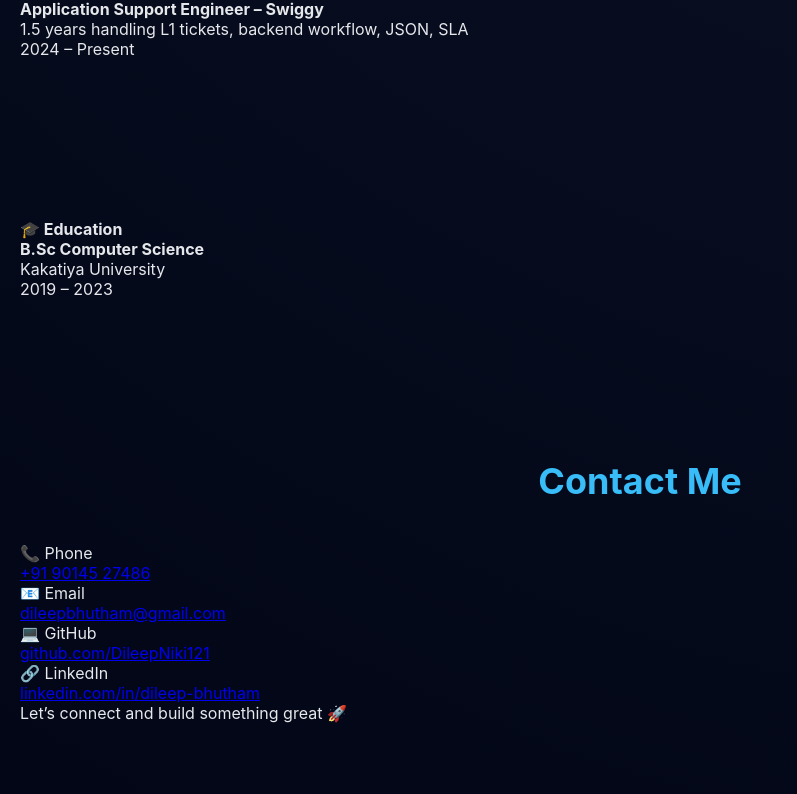
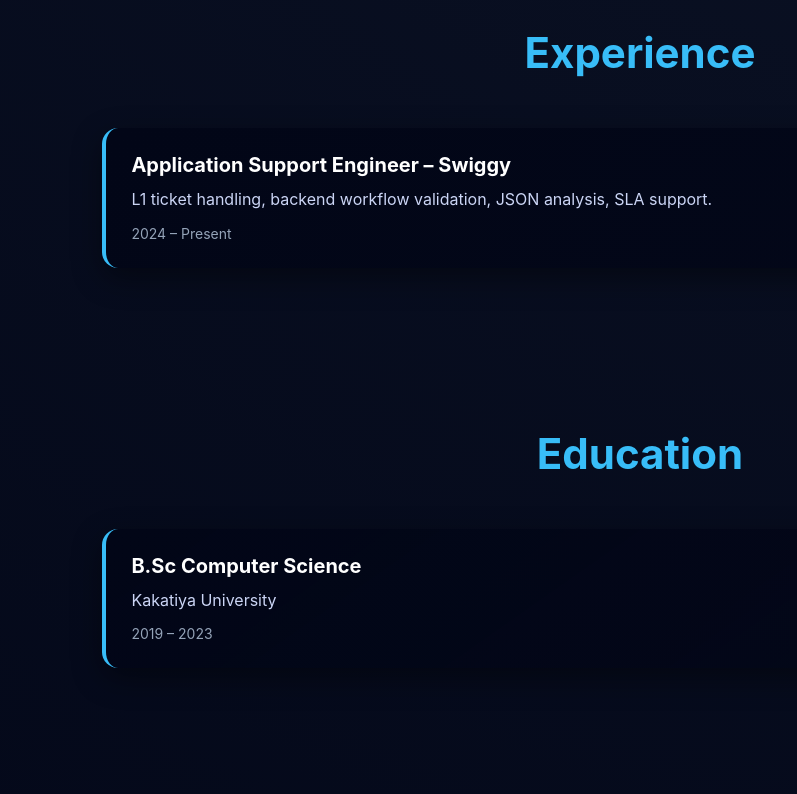
Before and after one commit to DileepNiki121/DileepNiki-PortFolio-Page, a React (Vite) app: page / in a window 1280 px wide. Shown: the part 1286-2080 px from the top of the page, without its empty margins (0-797 px from the left). Built offline with nearby package versions, Linux system fonts and the light colour scheme.

Commit message:
Refactor code structure for improved readability and maintainability

```diff
--- a/src/components/Contact.jsx
+++ b/src/components/Contact.jsx
@@ -1,26 +1,25 @@
 function Contact() {
   return (
-    <section id="contact" className="section contact-section">
-      <h2 className="section-title">Contact Me</h2>
+    <section id="contact" className="section">
+      <h2 className="section-heading">Contact Me</h2>
 
-      <div className="contact-card">
+      <div className="cards-grid">
 
-        <p className="contact-item">
-          📞 <span>Phone</span><br />
-          <a href="tel:9014527486">
-            +91 90145 27486
-          </a>
+        <div className="project-card contact-card">
+          <p>
+            📞 <strong>Phone</strong><br />
+            <a href="tel:9014527486">+91 90145 27486</a>
           </p>
 
-        <p className="contact-item">
-          📧 <span>Email</span><br />
+          <p>
+            📧 <strong>Email</strong><br />
             <a href="mailto:dileepbhutham@gmail.com">
               dileepbhutham@gmail.com
             </a>
           </p>
 
-        <p className="contact-item">
-          💻 <span>GitHub</span><br />
+          <p>
+            💻 <strong>GitHub</strong><br />
             <a
               href="https://github.com/DileepNiki121"
               target="_blank"
@@ -30,10 +29,10 @@ function Contact() {
             </a>
           </p>
 
-        <p className="contact-item">
-          🔗 <span>LinkedIn</span><br />
+          <p>
+            🔗 <strong>LinkedIn</strong><br />
             <a
-            href="https://www.linkedin.com/in/dileep-bhutham-067352296/"
+              href="https://linkedin.com/in/dileep-bhutham"
               target="_blank"
               rel="noreferrer"
             >
@@ -41,11 +40,12 @@ function Contact() {
             </a>
           </p>
 
-      </div>
-
           <p className="contact-footer">
             Let’s connect and build something great 🚀
           </p>
+        </div>
+
+      </div>
     </section>
   );
 }
--- a/src/components/Education.jsx
+++ b/src/components/Education.jsx
@@ -1,10 +1,17 @@
 function Education() {
   return (
-    <section id="education" className="section card">
-      <h4>🎓 Education</h4>
-      <p><b>B.Sc Computer Science</b></p>
-      <p>Kakatiya University</p>
-      <span className="year">2019 – 2023</span>
+    <section id="education" className="section">
+      <h2 className="section-heading">Education</h2>
+
+      <div className="cards-grid">
+
+        <div className="project-card">
+          <h3>B.Sc Computer Science</h3>
+          <p>Kakatiya University</p>
+          <span className="card-year">2019 – 2023</span>
+        </div>
+
+      </div>
     </section>
   );
 }
--- a/src/components/Experience.jsx
+++ b/src/components/Experience.jsx
@@ -1,11 +1,20 @@
 function Experience() {
   return (
-    <section id="experience" className="section card">
-      <h4>💼 Experience</h4>
-      <p><b>Application Support Engineer – Swiggy</b></p>
-      <p>1.5 years handling L1 tickets, backend workflow, JSON, SLA</p>
+    <section id="experience" className="section">
+      <h2 className="section-heading">Experience</h2>
 
-      <span className="year">2024 – Present</span>
+      <div className="cards-grid">
+
+        <div className="project-card">
+          <h3>Application Support Engineer – Swiggy</h3>
+          <p>
+            L1 ticket handling, backend workflow validation,
+            JSON analysis, SLA support.
+          </p>
+          <span className="card-year">2024 – Present</span>
+        </div>
+
+      </div>
     </section>
   );
 }
--- a/src/components/ResumeSection.jsx
+++ b/src/components/ResumeSection.jsx
@@ -10,7 +10,7 @@ function ResumeSection() {
         </p>
 
         <a
-          href="/resume/Dileep_Bhutham_Resume.pdf"
+          href="public/resume.pdf"
           download
           className="resume-btn"
         >
--- a/src/index.css
+++ b/src/index.css
@@ -254,3 +254,75 @@ body {
     display: flex;
   }
 }
+
+/* Section heading – same as Projects */
+.section-heading {
+  text-align: center;
+  font-size: 42px;
+  font-weight: 700;
+  color: #38bdf8;
+  margin-bottom: 50px;
+}
+
+.section {
+  padding: 80px 8%;
+}
+
+.cards-grid {
+  display: grid;
+  grid-template-columns: repeat(auto-fit, minmax(280px, 1fr));
+  gap: 30px;
+}
+
+.project-card {
+  background: linear-gradient(145deg, #020617, #020617cc);
+  padding: 25px;
+  border-radius: 16px;
+  border-left: 4px solid #38bdf8;
+  box-shadow: 0 10px 30px rgba(0, 0, 0, 0.4);
+  transition: transform 0.3s ease;
+}
+
+.project-card:hover {
+  transform: translateY(-6px);
+}
+
+.project-card h3 {
+  color: #ffffff;
+  font-size: 20px;
+  margin-bottom: 10px;
+}
+
+.project-card p {
+  color: #cbd5f5;
+  line-height: 1.6;
+}
+
+.card-year {
+  display: inline-block;
+  margin-top: 12px;
+  color: #94a3b8;
+  font-size: 14px;
+}
+
+.contact-card p {
+  margin-bottom: 16px;
+  color: #e5e7eb;
+  font-size: 16px;
+}
+
+.contact-card a {
+  color: #38bdf8;
+  text-decoration: none;
+  font-weight: 500;
+}
+
+.contact-card a:hover {
+  text-decoration: underline;
+}
+
+.contact-footer {
+  margin-top: 20px;
+  color: #cbd5f5;
+  font-size: 15px;
+}
```
Also changed, not shown: 1 other file (tests, documents, lock files or other folders). Lines whose indentation alone changed are shown as unchanged.
